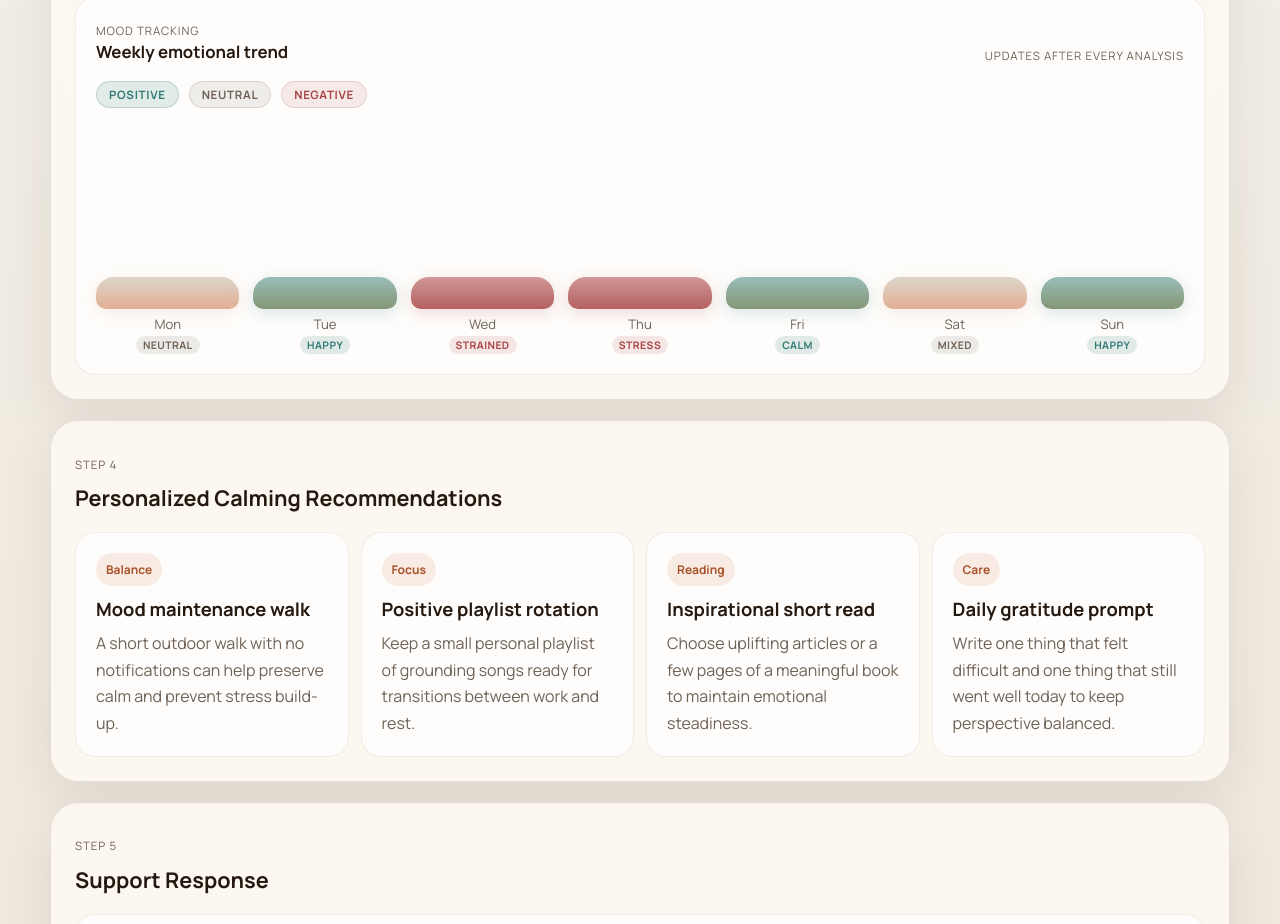
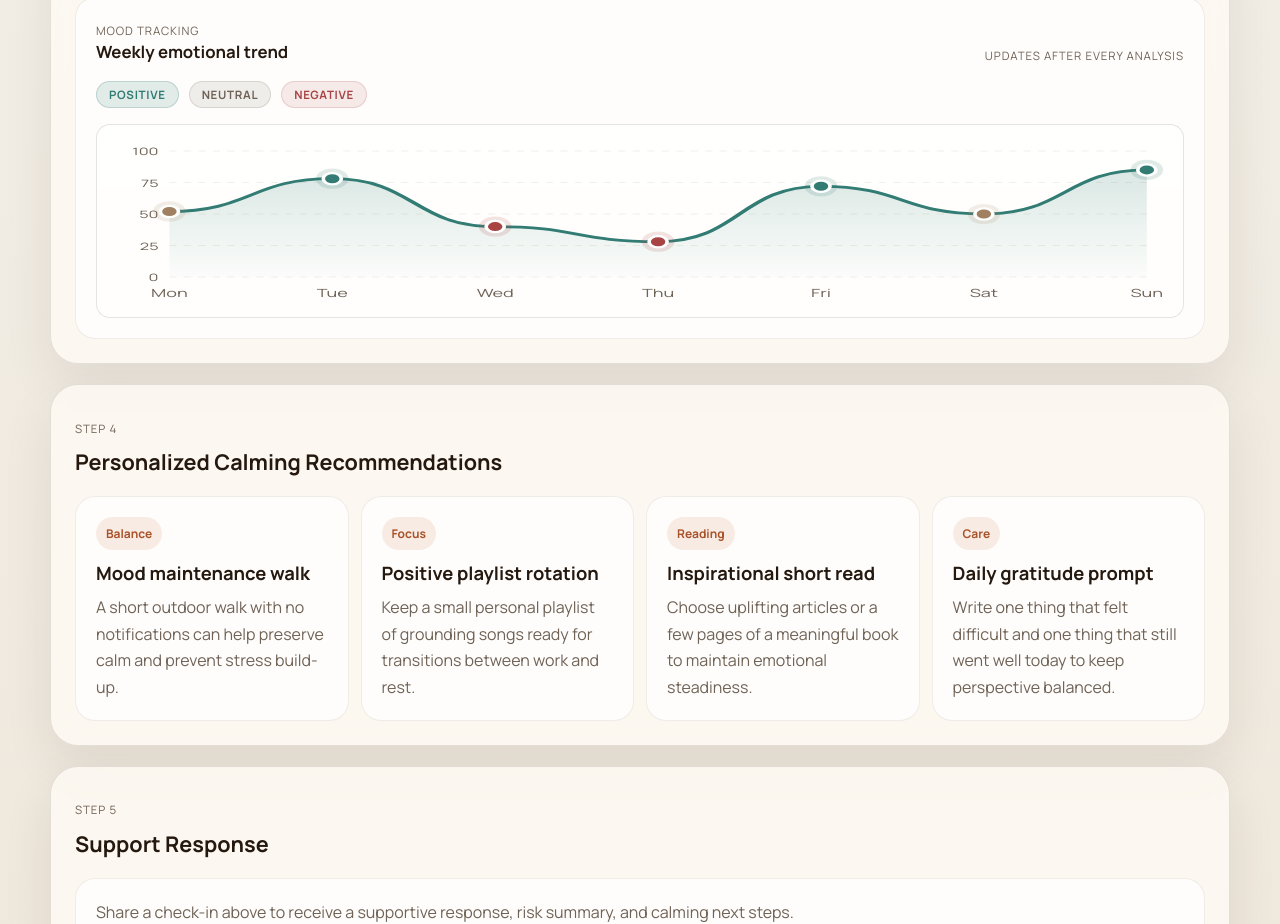
Before and after one commit to Kishan-rao/CalmDown-AI, a React (Vite) app in the folder client/: page / in a window 1280 px wide. Shown: the part 1540-2464 px from the top of the page. Built offline with nearby package versions, Linux system fonts and the light colour scheme.

Commit message:
Implemented Graph

```diff
--- a/client/src/components/AnalysisDashboard.tsx
+++ b/client/src/components/AnalysisDashboard.tsx
@@ -25,13 +25,64 @@ function getEmotionCategory(emotion: string = 'Neutral'): 'positive' | 'neutral'
   return 'neutral';
 }
 
+const CATEGORY_COLORS = {
+  positive: '#327c74',
+  neutral:  '#a08060',
+  negative: '#a84444',
+};
+
+const GRAPH_W = 600;
+const GRAPH_H = 160;
+const PAD_LEFT = 40;
+const PAD_RIGHT = 20;
+const PAD_TOP = 16;
+const PAD_BOTTOM = 32;
+const PLOT_W = GRAPH_W - PAD_LEFT - PAD_RIGHT;
+const PLOT_H = GRAPH_H - PAD_TOP - PAD_BOTTOM;
+
+function toPoint(index: number, total: number, score: number): [number, number] {
+  const x = PAD_LEFT + (total === 1 ? PLOT_W / 2 : (index / (total - 1)) * PLOT_W);
+  const y = PAD_TOP + PLOT_H - (score / 100) * PLOT_H;
+  return [x, y];
+}
+
 export function AnalysisDashboard({
   dominantEmotion,
   sentimentScore,
   stressIndex,
   supportMode,
-  moodHistory
+  moodHistory,
 }: AnalysisDashboardProps) {
+  const n = moodHistory.length;
+
+  // Build SVG path
+  const points = moodHistory.map((e, i) =>
+    toPoint(i, n, e.sentiment ?? e.value)
+  );
+
+  const pathD =
+    n === 0
+      ? ''
+      : n === 1
+      ? `M ${points[0][0]} ${points[0][1]}`
+      : points
+          .map((p, i) => {
+            if (i === 0) return `M ${p[0].toFixed(1)} ${p[1].toFixed(1)}`;
+            const prev = points[i - 1];
+            const cpX = ((prev[0] + p[0]) / 2).toFixed(1);
+            return `C ${cpX} ${prev[1].toFixed(1)}, ${cpX} ${p[1].toFixed(1)}, ${p[0].toFixed(1)} ${p[1].toFixed(1)}`;
+          })
+          .join(' ');
+
+  // Filled area under line
+  const fillD =
+    n < 2
+      ? ''
+      : `${pathD} L ${points[n - 1][0].toFixed(1)} ${(PAD_TOP + PLOT_H).toFixed(1)} L ${PAD_LEFT.toFixed(1)} ${(PAD_TOP + PLOT_H).toFixed(1)} Z`;
+
+  // Y-axis grid lines at 0, 25, 50, 75, 100
+  const gridLines = [100, 75, 50, 25, 0];
+
   return (
     <Panel className="dashboard-panel">
       <div className="panel-header">
@@ -76,24 +127,98 @@ export function AnalysisDashboard({
           <span className="mood-legend-pill mood-legend-negative">Negative</span>
         </div>
 
-        <div className="mood-bars">
-          {moodHistory.map((entry, index) => {
-            const category = getEmotionCategory(entry.emotion);
-            const barHeight = Math.max(entry.sentiment ?? entry.value, 18);
-            return (
-              <div className="mood-bar" key={index}>
-                <div
-                  className={`mood-bar-fill mood-bar-${category}`}
-                  style={{ height: `${barHeight}%` }}
-                  title={`${entry.emotion ?? 'Neutral'} — Sentiment: ${entry.sentiment ?? entry.value}`}
-                />
-                <label className="mood-bar-label">
-                  <span className="mood-bar-day">{entry.day}</span>
-                  <span className={`mood-bar-tag mood-tag-${category}`}>{entry.emotion ?? 'Neutral'}</span>
-                </label>
-              </div>
-            );
-          })}
+        {/* SVG Line Graph */}
+        <div className="line-graph-wrapper">
+          <svg
+            viewBox={`0 0 ${GRAPH_W} ${GRAPH_H}`}
+            preserveAspectRatio="none"
+            className="line-graph-svg"
+            aria-label="Weekly emotional trend line graph"
+          >
+            <defs>
+              <linearGradient id="lineAreaGrad" x1="0" y1="0" x2="0" y2="1">
+                <stop offset="0%" stopColor="#327c74" stopOpacity="0.18" />
+                <stop offset="100%" stopColor="#327c74" stopOpacity="0.02" />
+              </linearGradient>
+            </defs>
+
+            {/* Horizontal grid lines */}
+            {gridLines.map((val) => {
+              const y = PAD_TOP + PLOT_H - (val / 100) * PLOT_H;
+              return (
+                <g key={val}>
+                  <line
+                    x1={PAD_LEFT}
+                    y1={y}
+                    x2={GRAPH_W - PAD_RIGHT}
+                    y2={y}
+                    className="graph-grid-line"
+                  />
+                  <text x={PAD_LEFT - 6} y={y + 4} className="graph-y-label">
+                    {val}
+                  </text>
+                </g>
+              );
+            })}
+
+            {/* Filled area */}
+            {fillD && (
+              <path d={fillD} fill="url(#lineAreaGrad)" />
+            )}
+
+            {/* Trend line */}
+            {pathD && (
+              <path
+                d={pathD}
+                fill="none"
+                className="graph-trend-line"
+              />
+            )}
+
+            {/* Data points + day labels */}
+            {points.map(([x, y], i) => {
+              const entry = moodHistory[i];
+              const cat = getEmotionCategory(entry.emotion);
+              const color = CATEGORY_COLORS[cat];
+              const score = entry.sentiment ?? entry.value;
+              return (
+                <g key={i} className="graph-point-group">
+                  {/* Outer glow ring */}
+                  <circle cx={x} cy={y} r={9} fill={color} opacity={0.15} />
+                  {/* Main dot */}
+                  <circle
+                    cx={x}
+                    cy={y}
+                    r={5}
+                    fill={color}
+                    stroke="#fff"
+                    strokeWidth={2}
+                    className="graph-dot"
+                  />
+                  {/* Tooltip on hover */}
+                  <title>{`${entry.day}: ${entry.emotion ?? 'Neutral'} (${score})`}</title>
+                  {/* Day label */}
+                  <text
+                    x={x}
+                    y={PAD_TOP + PLOT_H + 18}
+                    textAnchor="middle"
+                    className="graph-x-label"
+                  >
+                    {entry.day}
+                  </text>
+                  {/* Emotion tag */}
+                  <text
+                    x={x}
+                    y={y - 12}
+                    textAnchor="middle"
+                    className={`graph-emotion-tag graph-tag-${cat}`}
+                  >
+                    {(entry.emotion ?? 'Neutral').toUpperCase()}
+                  </text>
+                </g>
+              );
+            })}
+          </svg>
         </div>
       </div>
     </Panel>
--- a/client/src/hooks/useMoodHistory.ts
+++ b/client/src/hooks/useMoodHistory.ts
@@ -49,10 +49,23 @@ export function useMoodHistory() {
 
   const addMoodEntry = (value: number, emotion = "Neutral", sentiment = 50) => {
     setMoodHistory(prev => {
-      const newHistory = [...prev, { day: getTodayLabel(), value, emotion, sentiment }];
-      if (newHistory.length > 7) {
-        newHistory.shift();
+      const today = getTodayLabel();
+      const existingIndex = prev.findIndex(e => e.day === today);
+      let newHistory: MoodEntry[];
+
+      if (existingIndex !== -1) {
+        // Update existing entry for today
+        newHistory = prev.map((e, i) =>
+          i === existingIndex ? { day: today, value, emotion, sentiment } : e
+        );
+      } else {
+        // Append new entry and keep last 7
+        newHistory = [...prev, { day: today, value, emotion, sentiment }];
+        if (newHistory.length > 7) {
+          newHistory.shift();
+        }
       }
+
       try {
         localStorage.setItem(historyStorageKey, JSON.stringify(newHistory));
       } catch (e) {
--- a/client/src/index.css
+++ b/client/src/index.css
@@ -456,75 +456,75 @@ textarea:focus {
   min-height: 230px;
 }
 
-.mood-bar {
-  display: flex;
-  flex-direction: column;
-  justify-content: end;
-  gap: 6px;
-  min-height: 210px;
+/* ── Line Graph ──────────────────────────────────────────── */
+
+.line-graph-wrapper {
+  width: 100%;
+  overflow: hidden;
+  border-radius: var(--radius-md);
+  background: rgba(255, 255, 255, 0.42);
+  border: 1px solid var(--line);
+  padding: 8px 0 4px;
 }
 
-/* Base bar fill */
-.mood-bar-fill {
-  border-radius: 18px 18px 10px 10px;
-  min-height: 32px;
-  transition: height 0.6s ease;
+.line-graph-svg {
+  display: block;
+  width: 100%;
+  height: 180px;
 }
 
-/* Color variants */
-.mood-bar-positive {
-  background: linear-gradient(180deg, rgba(50, 124, 116, 0.5), rgba(112, 133, 95, 0.85));
-  box-shadow: 0 4px 16px rgba(50, 124, 116, 0.18);
+.graph-grid-line {
+  stroke: rgba(61, 44, 24, 0.07);
+  stroke-width: 1;
+  stroke-dasharray: 4 4;
 }
 
-.mood-bar-neutral {
-  background: linear-gradient(180deg, rgba(179, 163, 142, 0.45), rgba(202, 109, 63, 0.55));
-  box-shadow: 0 4px 16px rgba(202, 109, 63, 0.12);
+.graph-y-label {
+  font-family: "Manrope", sans-serif;
+  font-size: 9px;
+  fill: var(--muted);
+  text-anchor: end;
 }
 
-.mood-bar-negative {
-  background: linear-gradient(180deg, rgba(168, 68, 68, 0.55), rgba(168, 68, 68, 0.85));
-  box-shadow: 0 4px 16px rgba(168, 68, 68, 0.2);
+.graph-x-label {
+  font-family: "Manrope", sans-serif;
+  font-size: 10px;
+  fill: var(--muted);
 }
 
-/* Bar label block under bar */
-.mood-bar-label {
-  display: flex;
-  flex-direction: column;
-  align-items: center;
-  gap: 3px;
+.graph-trend-line {
+  stroke: var(--teal);
+  stroke-width: 2.5;
+  stroke-linecap: round;
+  stroke-linejoin: round;
 }
 
-.mood-bar-day {
-  text-align: center;
-  color: var(--muted);
-  font-size: 0.82rem;
+.graph-dot {
+  transition: r 0.2s ease;
 }
 
-.mood-bar-tag {
-  font-size: 0.65rem;
-  font-weight: 700;
-  letter-spacing: 0.04em;
-  padding: 2px 7px;
-  border-radius: 999px;
-  text-transform: uppercase;
-  white-space: nowrap;
+.graph-point-group:hover .graph-dot {
+  r: 7;
 }
 
-.mood-tag-positive {
-  background: rgba(50, 124, 116, 0.14);
-  color: var(--teal);
+.graph-emotion-tag {
+  font-family: "Manrope", sans-serif;
+  font-size: 7.5px;
+  font-weight: 700;
+  letter-spacing: 0.05em;
+  opacity: 0;
+  transition: opacity 0.2s ease;
 }
 
-.mood-tag-neutral {
-  background: rgba(111, 98, 86, 0.12);
-  color: var(--muted);
+.graph-point-group:hover .graph-emotion-tag {
+  opacity: 1;
 }
 
-.mood-tag-negative {
-  background: rgba(168, 68, 68, 0.12);
-  color: var(--danger);
-}
+.graph-tag-positive { fill: #327c74; }
+.graph-tag-neutral  { fill: #6f6256; }
+.graph-tag-negative { fill: #a84444; }
+
+/* ── Legend ─────────────────────────────────────────────── */
 
 /* Legend */
 .mood-legend {
@@ -559,6 +559,7 @@ textarea:focus {
   color: var(--danger);
   border: 1px solid rgba(168, 68, 68, 0.18);
 }
+
 
 .recommendation-grid {
   display: grid;
```
